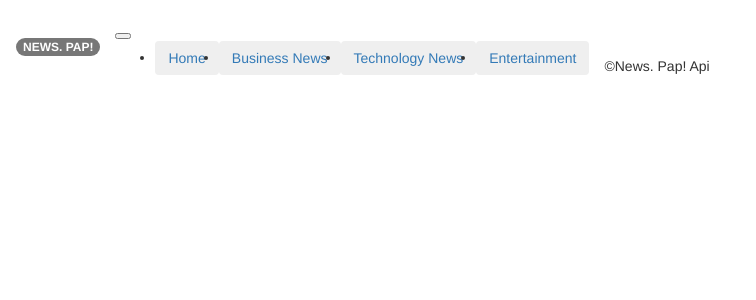
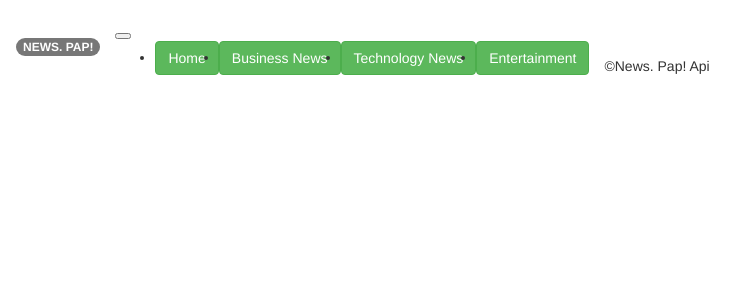
Before and after one commit to encok/News-API, a Flask app: template app/templates/base.html in a window 1280 px wide. Shown: the top 300 px of the page, without its empty margins (0-756 px from the left). Run offline with Flask 2, Linux system fonts and the light colour scheme; the template is opened without the code that fills it, so the values that code supplies are empty; some libraries are stand-ins or nearby versions.

Commit message:
adding the bootstrap classes to the navbar template

```diff
--- a/app/templates/navbar.html
+++ b/app/templates/navbar.html
@@ -8,16 +8,16 @@
     <div class="collapse navbar-collapse" id="navbarText">
       <ul class="navbar-nav mr-auto">
         <li class="nav-item active">
-          <a class="nav-link" href="/"><button type="button" class="btn btn-outline-success">Home </button><span class="sr-only">(current)</span></a>
+          <a class="nav-link" href="/"><button type="button" class="btn btn-success">Home </button><span class="sr-only">(current)</span></a>
         </li>
         <li class="nav-item">
-          <a class="nav-link" href="/{{'categories/Business'}}"><button type="button" class="btn btn-outline-success">Business News</button></a>
+          <a class="nav-link" href="/{{'categories/Business'}}"><button type="button" class="btn btn-success">Business News</button></a>
         </li>
         <li class="nav-item">
-          <a class="nav-link" href="/{{'categories/Technology'}}"><button type="button" class="btn btn-outline-success">Technology News</button></a>
+          <a class="nav-link" href="/{{'categories/Technology'}}"><button type="button" class="btn btn-success">Technology News</button></a>
         </li>
         <li class="nav-item">
-          <a class="nav-link" href="/{{'categories/Entertainment'}}"><button type="button" class="btn btn-outline-success">Entertainment</button></a>
+          <a class="nav-link" href="/{{'categories/Entertainment'}}"><button type="button" class="btn btn-success">Entertainment</button></a>
         </li>
       </ul>
       <span class="navbar-text">
```
